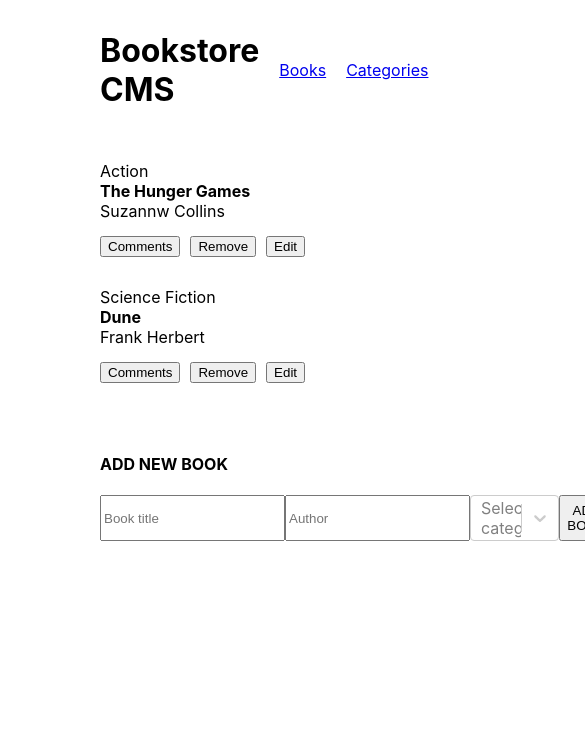
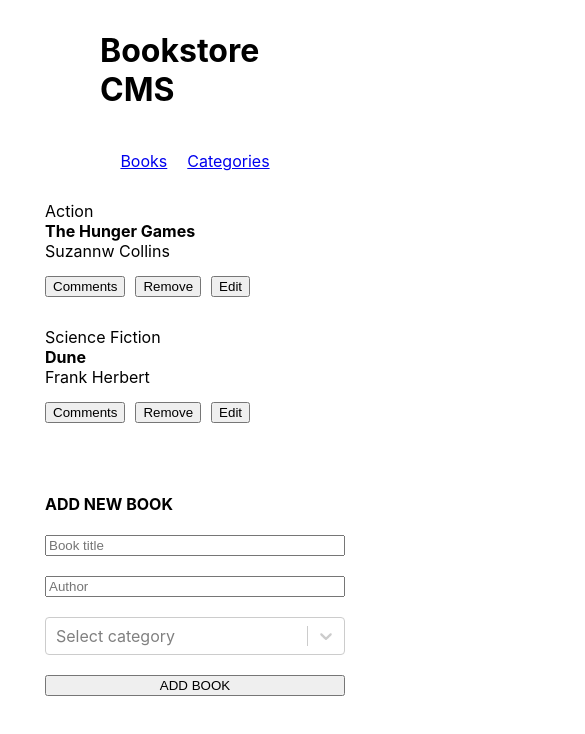
Before and after one commit to Olivier-Kango/bookstore, a React (Create React App) app: page / in a window 390 px wide. Shown: the top 734 px of the page, 585 px wide, since content can reach past the window. Built offline with nearby package versions, Linux system fonts and the light colour scheme.

Commit message:
Add media query

```diff
--- a/src/App.css
+++ b/src/App.css
@@ -53,3 +53,26 @@ nav {
 .change {
   background: rgba(250, 189, 189, 0.833);
 }
+
+@media only screen and (max-width: 768px) {
+  .container {
+    padding: 20px;
+    margin: 0 25px;
+    gap: 50px;
+  }
+
+  .form {
+    flex-direction: column;
+    gap: 20px;
+  }
+
+  header {
+    flex-direction: column;
+  }
+
+  .categorie {
+    display: flex;
+    flex-direction: column;
+    text-align: center;
+  }
+}
```
